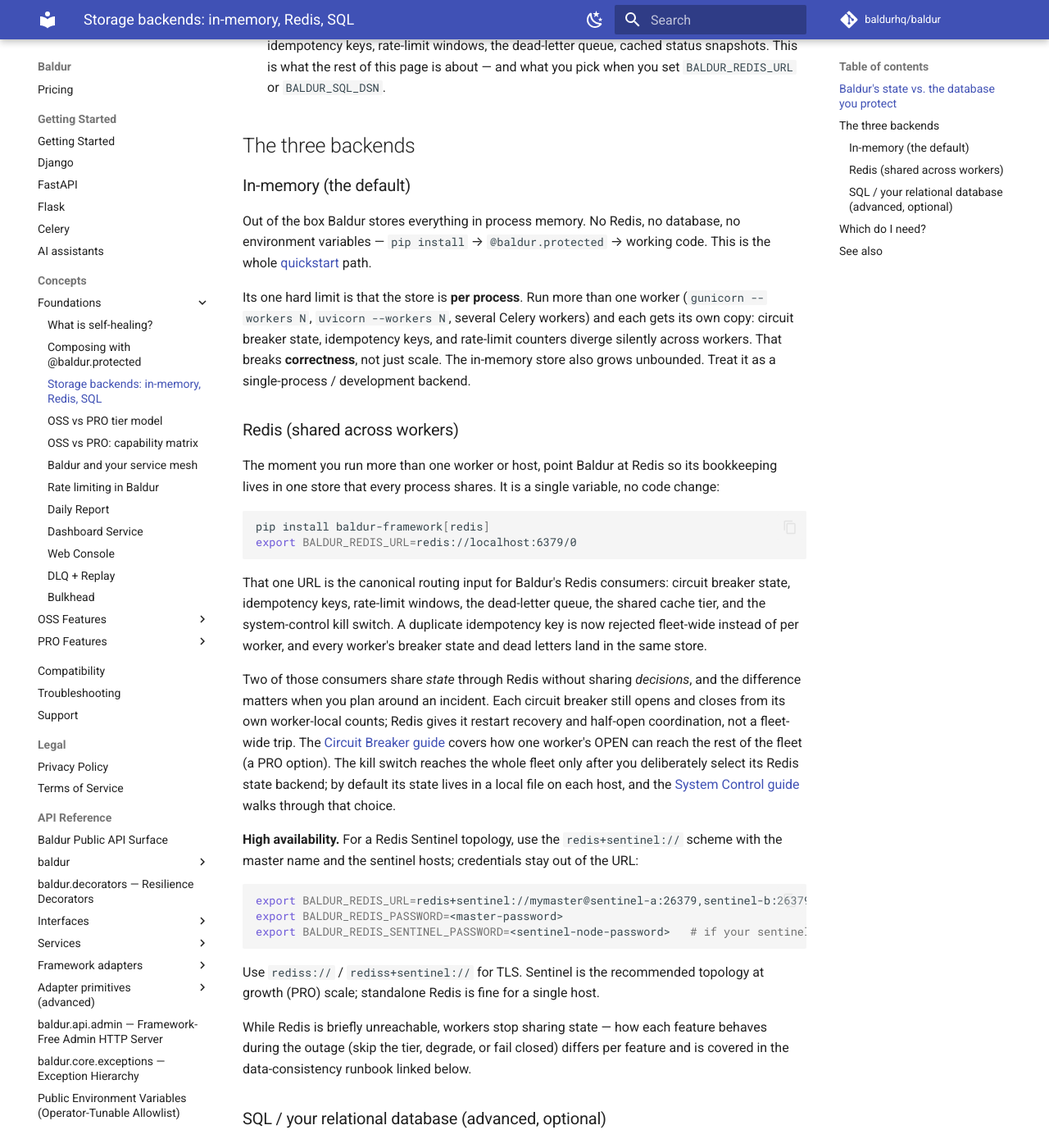
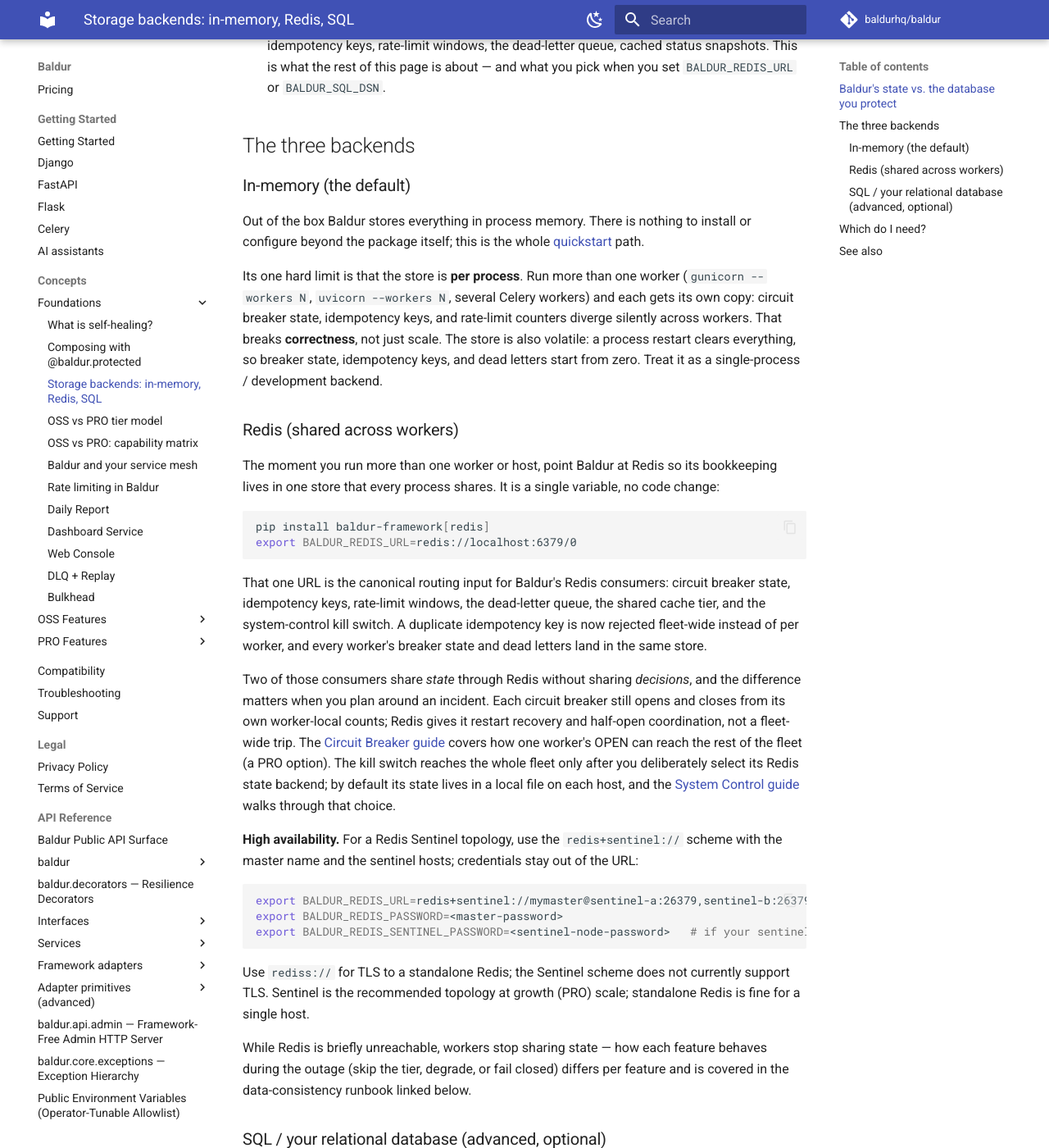
Before and after one commit to baldurhq/baldur, an MkDocs documentation site: the page built from docs/concepts/foundations/storage-backends.md, in a window 1280 px wide and 1400 px high, scrolled down 482 px. Shown: the whole window at 82% size. Built offline with MkDocs 1.6.1 and Material for MkDocs 9.7.7, drawn with Linux system fonts in a browser that asks for light colours; comment, search, counter and statistics services are not loaded.

Commit message:
docs(concepts): reverse-verify storage-backends guide - 3 fixes
- TLS claim: rediss+sentinel:// is not a routable scheme (the connection
  factory routes redis+sentinel:// only; an unmatched scheme falls through
  to redis.from_url, which rejects it) and the Sentinel path carries no TLS
  wiring - claim TLS for standalone rediss:// only
- in-memory limitation re-derived: the major stores are capped (DLQ max-size
  with an overflow strategy, bounded event journal), so 'grows unbounded'
  was wrong; the real limit is volatility across process restarts
- quickstart tricolon reworded (prose-register rule: at most one instance of
  a signature construction across the guide set)

````diff
--- a/docs/concepts/foundations/storage-backends.md
+++ b/docs/concepts/foundations/storage-backends.md
@@ -22,16 +22,17 @@
 
 ### In-memory (the default)
 
-Out of the box Baldur stores everything in process memory. No Redis, no
-database, no environment variables — `pip install` → `@baldur.protected` →
-working code. This is the whole [quickstart](../../getting-started/index.md) path.
+Out of the box Baldur stores everything in process memory. There is nothing to
+install or configure beyond the package itself; this is the whole
+[quickstart](../../getting-started/index.md) path.
 
 Its one hard limit is that the store is **per process**. Run more than one worker
 (`gunicorn --workers N`, `uvicorn --workers N`, several Celery workers) and each
 gets its own copy: circuit breaker state, idempotency keys, and rate-limit
 counters diverge silently across workers. That breaks **correctness**, not just
-scale. The in-memory store also grows unbounded. Treat it as a single-process /
-development backend.
+scale. The store is also volatile: a process restart clears everything, so
+breaker state, idempotency keys, and dead letters start from zero. Treat it as a
+single-process / development backend.
 
 ### Redis (shared across workers)
 
@@ -70,8 +71,9 @@
 export BALDUR_REDIS_SENTINEL_PASSWORD=<sentinel-node-password>   # if your sentinels require auth
 ```
 
-Use `rediss://` / `rediss+sentinel://` for TLS. Sentinel is the recommended
-topology at growth (PRO) scale; standalone Redis is fine for a single host.
+Use `rediss://` for TLS to a standalone Redis; the Sentinel scheme does not
+currently support TLS. Sentinel is the recommended topology at growth (PRO)
+scale; standalone Redis is fine for a single host.
 
 While Redis is briefly unreachable, workers stop sharing state — how each feature
 behaves during the outage (skip the tier, degrade, or fail closed) differs per
````
